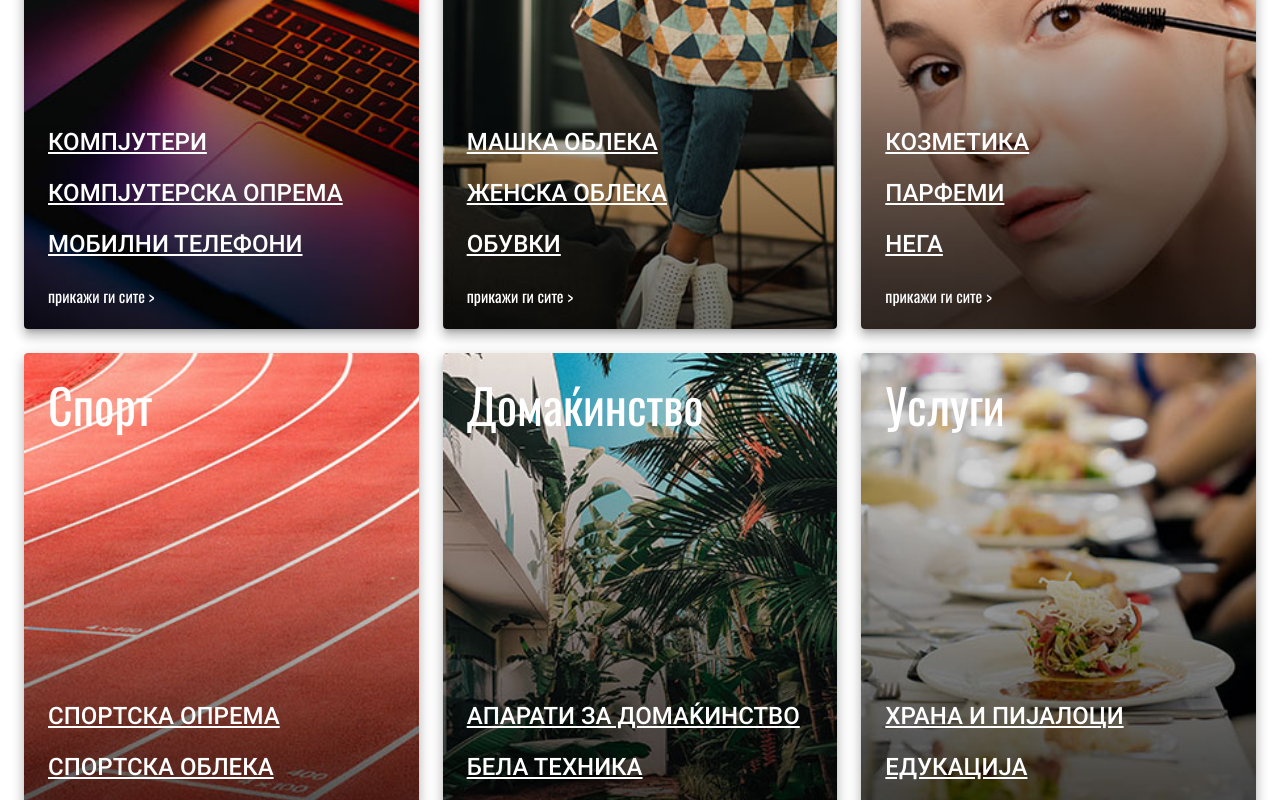
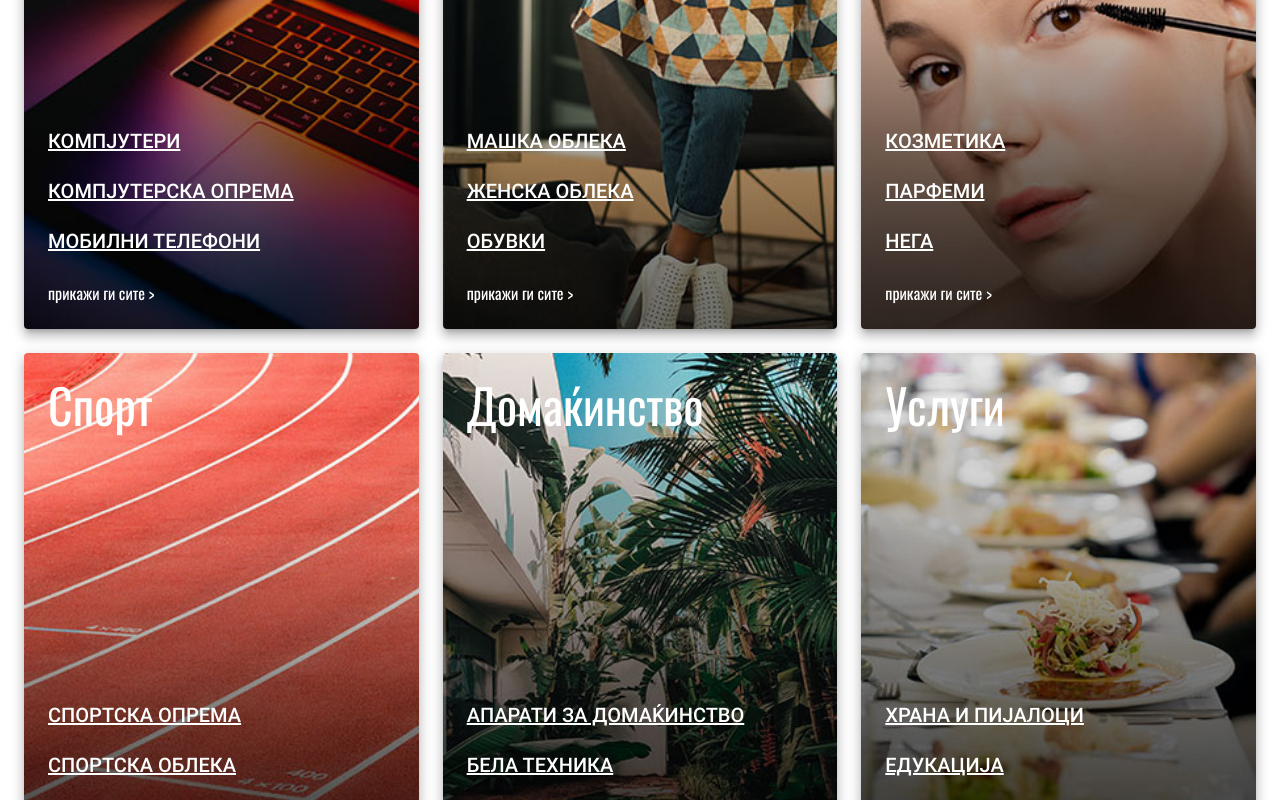
Before and after one commit to andjiev/mega-mall, a React (Create React App) app: page / in a window 1280 px wide. Shown: the part 1080-1880 px from the top of the page. Built offline with nearby package versions, Linux system fonts and the light colour scheme; no server answers.

Commit message:
size changes

```diff
--- a/src/pages/main/components/category-grid/category-grid.tsx
+++ b/src/pages/main/components/category-grid/category-grid.tsx
@@ -67,10 +67,10 @@ const CategoryGrid = () => {
     <>
       <Box>
         <Grid container justify="space-between">
-          <Grid item md={6} xs={6}>
+          <Grid item md={6} xs={7}>
             <Typography variant="h5">Пребарај по категорија</Typography>
           </Grid>
-          <Grid container item md={6} xs={6} justify="flex-end" alignItems="flex-end">
+          <Grid container item md={6} xs={5} justify="flex-end" alignItems="flex-end">
             <Box component="span">прикажи ги сите {' >'}</Box>
           </Grid>
         </Grid>
@@ -81,17 +81,17 @@ const CategoryGrid = () => {
             <Grid item key={value.id} xs={12} md={6} lg={4}>
               <Card key={value.id} title={value.title} img={value.img} size="large">
                 <Box>
-                  <Typography variant="h5">
+                  <Typography variant="h6">
                     <StyledLink href={'/'}>{value.link1}</StyledLink>
                   </Typography>
                 </Box>
                 <Box mt={2}>
-                  <Typography variant="h5">
+                  <Typography variant="h6">
                     <StyledLink href={'/'}>{value.link2}</StyledLink>
                   </Typography>
                 </Box>
                 <Box mt={2}>
-                  <Typography variant="h5">
+                  <Typography variant="h6">
                     <StyledLink href={'/'}>{value.link3}</StyledLink>
                   </Typography>
                 </Box>
```
